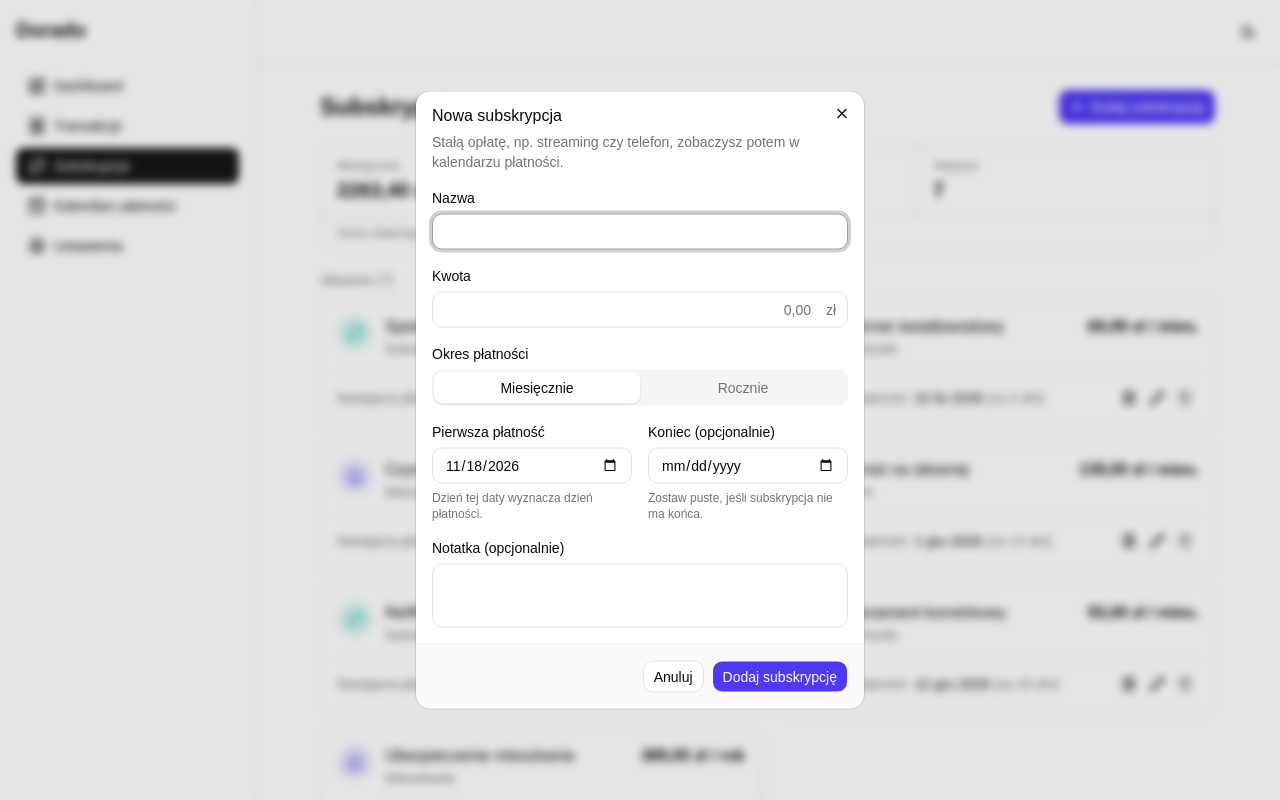
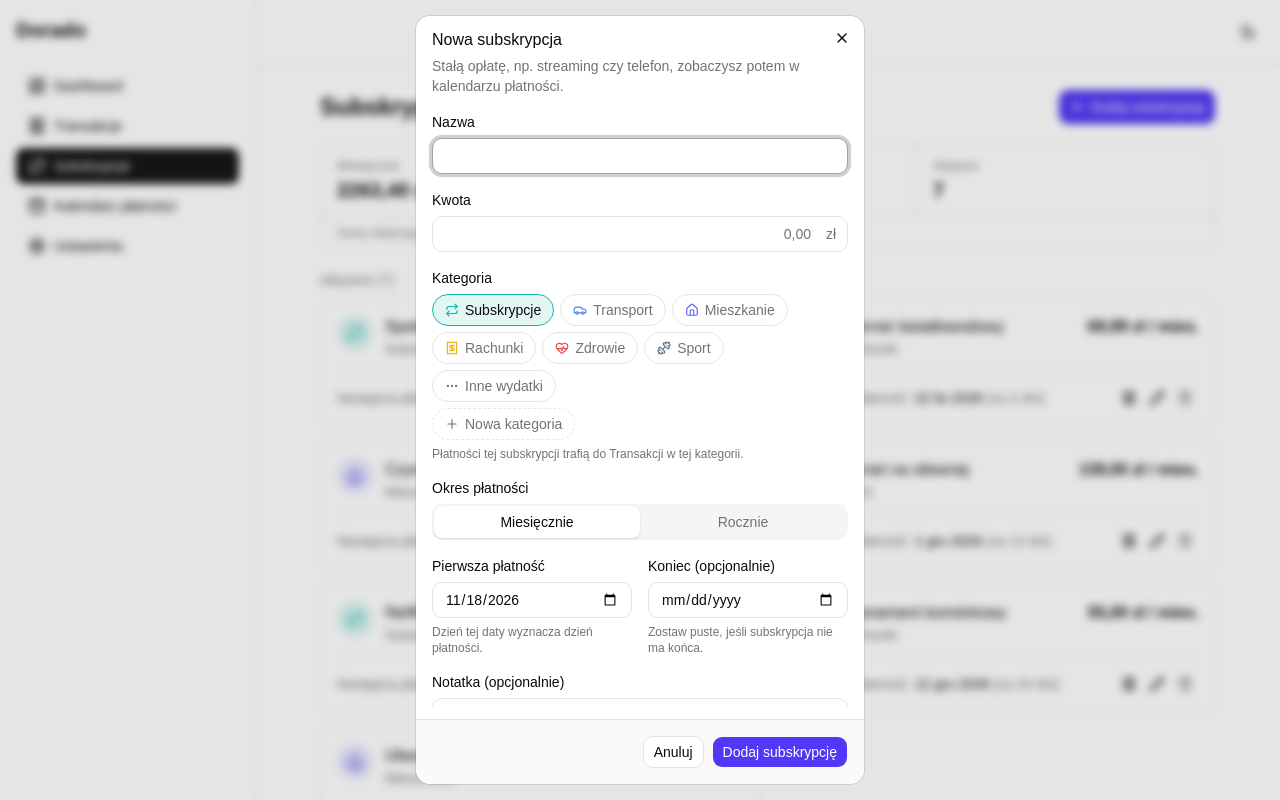
Before and after one commit to DENI3401/Dorado, a React (Vite) app: page /subscriptions in a window 1280 px wide. Both pictures are taken after a click on the button "Dodaj subskrypcję". Shown: the top 800 px of the page. Built offline with nearby package versions, Linux system fonts and the light colour scheme.

Commit message:
feat(subscriptions): add category picker to subscription form

```diff
--- /dev/null
+++ b/src/components/subscriptions/SubscriptionCategoryPicker.tsx
@@ -0,0 +1,69 @@
+import { Plus } from "lucide-react";
+import { CategoryIcon } from "@/components/categories/CategoryIcon";
+import type { Category } from "@/features/categories";
+import { cn } from "@/lib/utils";
+
+interface SubscriptionCategoryPickerProps {
+  /** Lista z useSubscriptionForm().categories — kategorie płatności cyklicznych. */
+  categories: readonly Category[];
+  value: string;
+  onChange: (categoryId: string) => void;
+  /** Otwiera okno „Nowa kategoria subskrypcji”. */
+  onCreate: () => void;
+  /** id etykiety pola (Field labelId). */
+  labelId: string;
+}
+
+const chipClass =
+  "inline-flex h-8 pointer-coarse:h-10 items-center gap-1.5 rounded-full border px-3 text-sm transition outline-none focus-visible:ring-3 focus-visible:ring-ring/50";
+
+/**
+ * Wybór jednej kategorii (radiogroup) w formie „chipsów”, jak w formularzu transakcji.
+ * Kategoria jest wymagana, więc ponowne kliknięcie wybranej nie zdejmuje wyboru.
+ */
+export function SubscriptionCategoryPicker({
+  categories,
+  value,
+  onChange,
+  onCreate,
+  labelId,
+}: SubscriptionCategoryPickerProps) {
+  return (
+    <div className="flex flex-wrap gap-1.5">
+      <div role="radiogroup" aria-labelledby={labelId} className="flex flex-wrap gap-1.5">
+        {categories.map((category) => {
+          const active = category.id === value;
+          return (
+            <button
+              key={category.id}
+              type="button"
+              role="radio"
+              aria-checked={active}
+              onClick={() => onChange(category.id)}
+              className={cn(chipClass, active ? "font-medium" : "text-muted-foreground hover:bg-muted")}
+              style={
+                active
+                  ? { borderColor: category.color, backgroundColor: `${category.color}1f` }
+                  : undefined
+              }
+            >
+              <CategoryIcon name={category.icon} className="size-3.5" style={{ color: category.color }} />
+              {category.name}
+            </button>
+          );
+        })}
+      </div>
+      <button
+        type="button"
+        onClick={onCreate}
+        className={cn(
+          chipClass,
+          "border-dashed text-muted-foreground hover:bg-muted hover:text-foreground",
+        )}
+      >
+        <Plus className="size-3.5" aria-hidden="true" />
+        Nowa kategoria
+      </button>
+    </div>
+  );
+}
--- a/src/components/subscriptions/SubscriptionFormDialog.tsx
+++ b/src/components/subscriptions/SubscriptionFormDialog.tsx
@@ -1,6 +1,7 @@
-import { useId } from "react";
+import { useId, useState } from "react";
 import { Controller } from "react-hook-form";
 import { toast } from "sonner";
+import { CategoryFormDialog } from "@/components/categories/CategoryFormDialog";
 import { Button } from "@/components/ui/button";
 import {
   Dialog,
@@ -20,6 +21,7 @@ import {
   type Subscription,
 } from "@/features/subscriptions";
 import { cn } from "@/lib/utils";
+import { SubscriptionCategoryPicker } from "./SubscriptionCategoryPicker";
 
 interface SubscriptionFormDialogProps {
   open: boolean;
@@ -54,7 +56,7 @@ interface BodyProps {
 }
 
 function SubscriptionFormBody({ subscription, onClose }: BodyProps) {
-  const { form, submit, isEditing } = useSubscriptionForm({
+  const { form, submit, isEditing, categories, selectCategory } = useSubscriptionForm({
     subscription,
     onSaved: (event) => {
       toast.success(savedSubscriptionMessage(event));
@@ -67,6 +69,7 @@ function SubscriptionFormBody({ subscription, onClose }: BodyProps) {
     formState: { errors, isSubmitting },
   } = form;
   const id = useId();
+  const [creatingCategory, setCreatingCategory] = useState(false);
 
   return (
     <>
@@ -112,6 +115,27 @@ function SubscriptionFormBody({ subscription, onClose }: BodyProps) {
                 zł
               </span>
             </div>
+          </Field>
+
+          <Field
+            label="Kategoria"
+            labelId={`${id}-category`}
+            error={errors.categoryId?.message}
+            hint="Płatności tej subskrypcji trafią do Transakcji w tej kategorii."
+          >
+            <Controller
+              control={control}
+              name="categoryId"
+              render={({ field }) => (
+                <SubscriptionCategoryPicker
+                  categories={categories}
+                  value={field.value}
+                  onChange={field.onChange}
+                  onCreate={() => setCreatingCategory(true)}
+                  labelId={`${id}-category`}
+                />
+              )}
+            />
           </Field>
 
           <Field label="Okres płatności" labelId={`${id}-period`} error={errors.period?.message}>
@@ -185,6 +209,17 @@ function SubscriptionFormBody({ subscription, onClose }: BodyProps) {
           </Button>
         </DialogFooter>
       </form>
+
+      {/*
+        Okno zagnieżdżone, poza <form> subskrypcji: w drzewie Reacta zdarzenia przechodzą przez portale,
+        więc zatwierdzenie formularza kategorii wewnątrz <form> wysłałoby też formularz subskrypcji.
+      */}
+      <CategoryFormDialog
+        open={creatingCategory}
+        onOpenChange={setCreatingCategory}
+        forSubscriptions
+        onSaved={(event) => selectCategory(event.category.id)}
+      />
     </>
   );
 }
```
